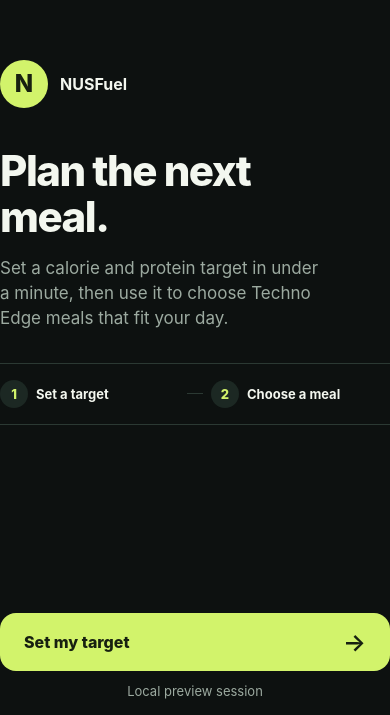
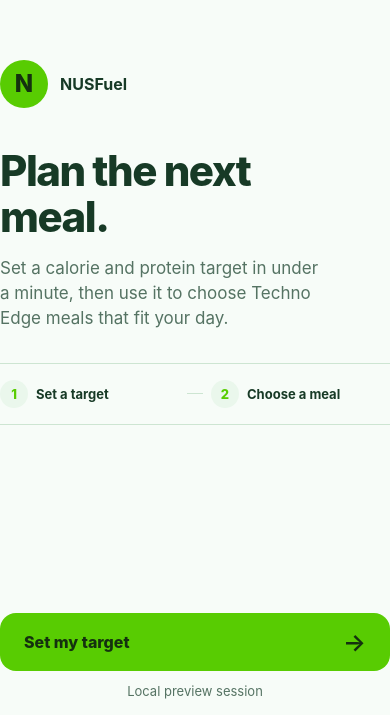
Before and after one commit to aarushbhutra/nusfuel, a React Native app in the folder mobile/: screen / in a window 390 px wide. Shown: the part 129-844 px from the top of the page. Built offline with nearby package versions, Linux system fonts and the light colour scheme; no server answers.

Commit message:
feat(mobile): add light and dark green themes

```diff
--- a/mobile/src/screens/AuthEntryScreen.js
+++ b/mobile/src/screens/AuthEntryScreen.js
@@ -6,9 +6,11 @@ import {
   View,
 } from "react-native";
 
-import { colors, radius, spacing } from "../theme.js";
+import { radius, spacing, useTheme } from "../theme.js";
 
 export default function AuthEntryScreen({ onContinue }) {
+  const { styles } = useTheme(createStyles);
+
   return (
     <SafeAreaView style={styles.screen}>
       <View style={styles.content}>
@@ -52,7 +54,7 @@ export default function AuthEntryScreen({ onContinue }) {
   );
 }
 
-const styles = StyleSheet.create({
+const createStyles = (colors) => StyleSheet.create({
   screen: {
     flex: 1,
     backgroundColor: colors.background,
--- a/mobile/src/screens/GoalSavedScreen.js
+++ b/mobile/src/screens/GoalSavedScreen.js
@@ -1,8 +1,10 @@
 import { Pressable, SafeAreaView, StyleSheet, Text, View } from "react-native";
 
-import { colors, radius, spacing } from "../theme.js";
+import { radius, spacing, useTheme } from "../theme.js";
 
 export default function GoalSavedScreen({ goal, onEdit, onBrowse }) {
+  const { styles } = useTheme(createStyles);
+
   return (
     <SafeAreaView style={styles.screen}>
       <View style={styles.content}>
@@ -50,7 +52,7 @@ export default function GoalSavedScreen({ goal, onEdit, onBrowse }) {
   );
 }
 
-const styles = StyleSheet.create({
+const createStyles = (colors) => StyleSheet.create({
   screen: {
     backgroundColor: colors.background,
     flex: 1,
--- a/mobile/src/screens/GoalSetupScreen.js
+++ b/mobile/src/screens/GoalSetupScreen.js
@@ -19,7 +19,7 @@ import {
   PRESET_KEYS,
   validateGoal,
 } from "../lib/goalSetup.js";
-import { colors, radius, spacing } from "../theme.js";
+import { radius, spacing, useTheme } from "../theme.js";
 
 const OPTIONAL_FIELDS = [
   { key: "totalFatG", label: "Fat", suffix: "g" },
@@ -28,6 +28,7 @@ const OPTIONAL_FIELDS = [
 ];
 
 export default function GoalSetupScreen({ onSave }) {
+  const { colors, styles } = useTheme(createStyles);
   const [mode, setMode] = useState("preset");
   const [preset, setPreset] = useState("maintenance");
   const [values, setValues] = useState({
@@ -202,6 +203,8 @@ export default function GoalSetupScreen({ onSave }) {
 }
 
 function PresetRow({ preset, selected, onPress }) {
+  const { styles } = useTheme(createStyles);
+
   return (
     <Pressable
       accessibilityRole="radio"
@@ -222,6 +225,8 @@ function PresetRow({ preset, selected, onPress }) {
 }
 
 function InputField({ label, suffix, value, optional = false, error, onChangeText }) {
+  const { colors, styles } = useTheme(createStyles);
+
   return (
     <View style={styles.field}>
       <View style={styles.fieldLabelRow}>
@@ -245,7 +250,7 @@ function InputField({ label, suffix, value, optional = false, error, onChangeTex
   );
 }
 
-const styles = StyleSheet.create({
+const createStyles = (colors) => StyleSheet.create({
   screen: {
     backgroundColor: colors.background,
     flex: 1,
--- a/mobile/src/screens/MealDetailScreen.js
+++ b/mobile/src/screens/MealDetailScreen.js
@@ -9,12 +9,13 @@ import {
 } from "react-native";
 
 import { scaleNutrition } from "../lib/nutrition.js";
-import { colors, radius, spacing } from "../theme.js";
+import { radius, spacing, useTheme } from "../theme.js";
 
 const SERVING_STEP = 0.5;
 const MIN_SERVINGS = 0.5;
 
 export default function MealDetailScreen({ item, onBack }) {
+  const { colors, styles } = useTheme(createStyles);
   const [servings, setServings] = useState(1);
   const nutrition = useMemo(() => scaleNutrition(item.nutrition, servings), [item.nutrition, servings]);
 
@@ -90,6 +91,8 @@ export default function MealDetailScreen({ item, onBack }) {
 }
 
 function NutritionRow({ label, value, prominent, last }) {
+  const { styles } = useTheme(createStyles);
+
   return (
     <View style={[styles.nutritionRow, last && styles.nutritionRowLast]}>
       <Text style={[styles.nutritionLabel, prominent && styles.nutritionLabelProminent]}>{label}</Text>
@@ -102,7 +105,7 @@ function formatNumber(value) {
   return Number.isInteger(value) ? value.toLocaleString() : value.toFixed(1);
 }
 
-const styles = StyleSheet.create({
+const createStyles = (colors) => StyleSheet.create({
   screen: { backgroundColor: colors.background, flex: 1 },
   content: { paddingBottom: spacing.xxl, paddingHorizontal: 20, paddingTop: spacing.md },
   backButton: { alignSelf: "flex-start", minHeight: 48, justifyContent: "center", paddingRight: spacing.lg },
@@ -125,9 +128,9 @@ const styles = StyleSheet.create({
   nutritionLabelProminent: { color: colors.text, fontWeight: "800" },
   nutritionValue: { color: colors.text, fontSize: 15, fontWeight: "700" },
   nutritionValueProminent: { color: colors.accent, fontSize: 20, fontWeight: "800" },
-  warning: { backgroundColor: "#2A2420", borderColor: "#765444", borderRadius: radius, borderWidth: 1, marginTop: spacing.lg, padding: spacing.lg },
-  warningTitle: { color: "#FFD1A8", fontSize: 14, fontWeight: "800" },
-  warningText: { color: "#E8C4A7", fontSize: 13, lineHeight: 19, marginTop: spacing.xs },
+  warning: { backgroundColor: colors.warningBackground, borderColor: colors.warningBorder, borderRadius: radius, borderWidth: 1, marginTop: spacing.lg, padding: spacing.lg },
+  warningTitle: { color: colors.warningTitle, fontSize: 14, fontWeight: "800" },
+  warningText: { color: colors.warningText, fontSize: 13, lineHeight: 19, marginTop: spacing.xs },
   sourceBlock: { borderTopColor: colors.line, borderTopWidth: 1, marginTop: spacing.xxl, paddingTop: spacing.lg },
   sourceLabel: { color: colors.muted, fontSize: 11, fontWeight: "800", letterSpacing: 1.2 },
   sourceName: { color: colors.text, fontSize: 14, fontWeight: "700", marginTop: spacing.sm },
--- a/mobile/src/screens/MenuBrowseScreen.js
+++ b/mobile/src/screens/MenuBrowseScreen.js
@@ -11,7 +11,7 @@ import {
 
 import { getMenu } from "../lib/api/menu.js";
 import { PREVIEW_MENU } from "../lib/menuPreview.js";
-import { colors, radius, spacing } from "../theme.js";
+import { radius, spacing, useTheme } from "../theme.js";
 
 export default function MenuBrowseScreen({
   apiBaseUrl,
@@ -19,6 +19,7 @@ export default function MenuBrowseScreen({
   onSelect,
   onBack,
 }) {
+  const { colors, styles } = useTheme(createStyles);
   const preview = !apiBaseUrl || !authSession?.accessToken;
   const [items, setItems] = useState(preview ? PREVIEW_MENU : []);
   const [loading, setLoading] = useState(!preview);
@@ -124,6 +125,8 @@ export default function MenuBrowseScreen({
 }
 
 function MealRow({ item, onPress }) {
+  const { styles } = useTheme(createStyles);
+
   return (
     <Pressable
       accessibilityLabel={`View ${item.name}, ${item.nutrition.energyKcal} kilocalories`}
@@ -143,7 +146,7 @@ function MealRow({ item, onPress }) {
   );
 }
 
-const styles = StyleSheet.create({
+const createStyles = (colors) => StyleSheet.create({
   screen: { backgroundColor: colors.background, flex: 1 },
   content: { paddingBottom: spacing.xxl, paddingHorizontal: 20, paddingTop: spacing.md },
   headerRow: { alignItems: "flex-start", flexDirection: "row", justifyContent: "space-between" },
--- a/mobile/src/theme.js
+++ b/mobile/src/theme.js
@@ -1,14 +1,46 @@
-export const colors = Object.freeze({
-  background: "#0D1110",
-  surface: "#151C19",
-  surfaceRaised: "#1C2823",
-  text: "#F3F7EF",
-  muted: "#9CAAA0",
-  line: "#2B3933",
-  accent: "#D2F36B",
-  accentText: "#172010",
+import { useMemo } from "react";
+import { StyleSheet, useColorScheme } from "react-native";
+
+const lightColors = Object.freeze({
+  background: "#F7FCF8",
+  surface: "#FFFFFF",
+  surfaceRaised: "#EAF7EC",
+  text: "#173A26",
+  muted: "#557363",
+  line: "#CDE5D2",
+  accent: "#58CC02",
+  accentText: "#14310F",
+  danger: "#C83F35",
+  warningBackground: "#FFF5E6",
+  warningBorder: "#E8B36B",
+  warningTitle: "#86500E",
+  warningText: "#6E4A1B",
+});
+
+const darkColors = Object.freeze({
+  background: "#0F1D14",
+  surface: "#17291D",
+  surfaceRaised: "#203A27",
+  text: "#F3FFF4",
+  muted: "#A9C5B0",
+  line: "#31553B",
+  accent: "#78D84A",
+  accentText: "#10260E",
   danger: "#FF9B91",
+  warningBackground: "#352A1C",
+  warningBorder: "#896333",
+  warningTitle: "#FFD89A",
+  warningText: "#F0C98F",
 });
+
+export const colors = lightColors;
+
+export function useTheme(createStyles) {
+  const scheme = useColorScheme();
+  const activeColors = scheme === "dark" ? darkColors : lightColors;
+  const styles = useMemo(() => createStyles(activeColors), [activeColors, createStyles]);
+  return { colors: activeColors, styles, scheme: scheme === "dark" ? "dark" : "light" };
+}
 
 export const radius = 16;
 
```
